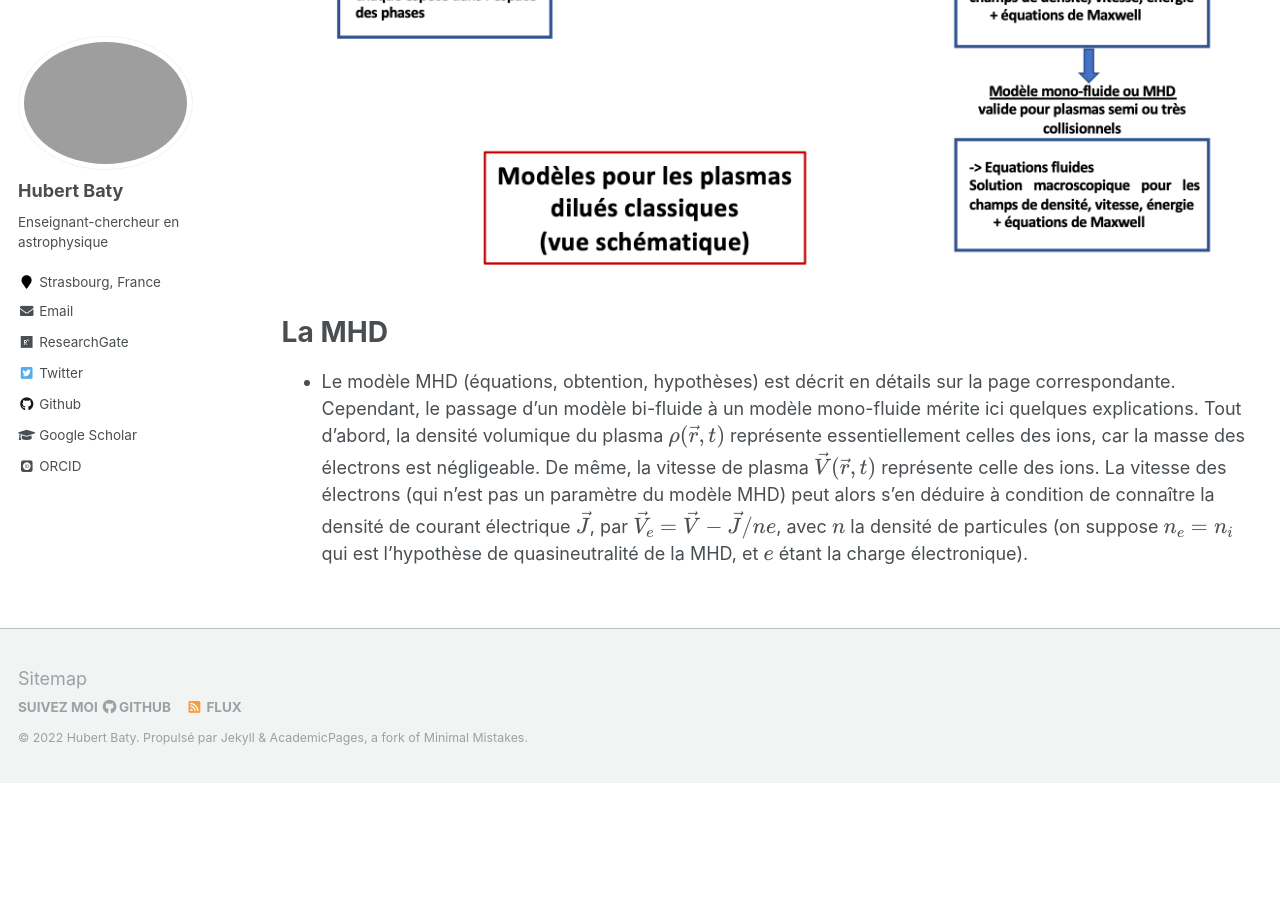
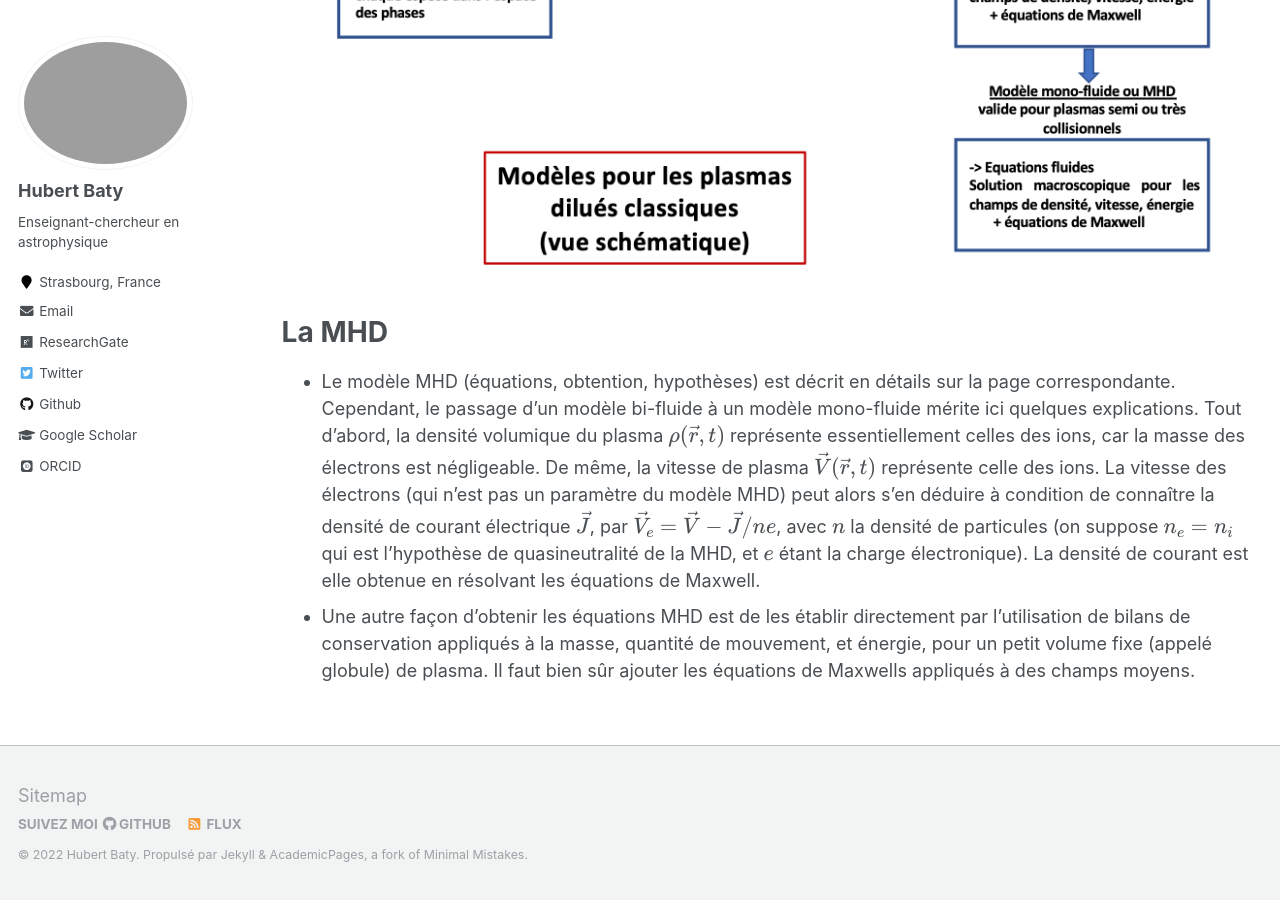
Before and after one commit to hubertbaty/hubertbaty.github.io, a Jekyll site: the page built from _pages/plasma.md, in a window 1280 px wide and 900 px high, scrolled down 5140 px. Built offline with Jekyll 4.4.1, drawn with Linux system fonts in a browser that asks for light colours; some web fonts are replaced; formulas are drawn with MathJax 3; before the commit the page ends 5923 px from its top, so only the background shows below that.

Commit message:
Update plasma.md

```diff
--- a/_pages/plasma.md
+++ b/_pages/plasma.md
@@ -64,10 +64,10 @@ Modèles de description des plasmas
   * En résumé, la MHD est constituée d'un premier jeu de trois équations différentielles de conservation permettant de calculer la densité volumique du plasma $\rho$, la vitesse $\vec V$ (à ne pas confondre avec la vitesse des particules), et la température $T$. Une hypothèse d'équation d'état est aussi nécéssaire pour relier $T$ et $\rho$ à la pression thermique $P_t$ (relation dite de fermeture) intervenant par exemple dans l'équation de conservation de la quantité de mouvement. Une équation différentielle supplémentaire (déduite des équations de Maxwell et de la loi d'Ohm) permet aussi d'obtenir le champ magnétique $\vec B$.
 
 
-
 ![](/images/mod.png)
 
 
 La MHD
 ======
- * Le modèle MHD (équations, obtention, hypothèses) est décrit en détails sur la page correspondante. Cependant, le passage d'un modèle bi-fluide à un modèle mono-fluide mérite ici quelques explications. Tout d'abord, la densité volumique du plasma $\rho (\vec r, t)$ représente essentiellement celles des ions, car la masse des électrons est négligeable. De même, la vitesse de plasma $\vec V (\vec r, t)$ représente celle des ions. La vitesse des électrons (qui n'est pas un paramètre du modèle MHD) peut alors s'en déduire à condition de connaître la densité de courant électrique $\vec J$, par $\vec V_e = \vec V - \vec J / ne$, avec $n$ la densité de particules (on suppose $n_e = n_i$ qui est l'hypothèse de quasineutralité de la MHD, et $e$ étant la charge électronique).
+ * Le modèle MHD (équations, obtention, hypothèses) est décrit en détails sur la page correspondante. Cependant, le passage d'un modèle bi-fluide à un modèle mono-fluide mérite ici quelques explications. Tout d'abord, la densité volumique du plasma $\rho (\vec r, t)$ représente essentiellement celles des ions, car la masse des électrons est négligeable. De même, la vitesse de plasma $\vec V (\vec r, t)$ représente celle des ions. La vitesse des électrons (qui n'est pas un paramètre du modèle MHD) peut alors s'en déduire à condition de connaître la densité de courant électrique $\vec J$, par $\vec V_e = \vec V - \vec J / ne$, avec $n$ la densité de particules (on suppose $n_e = n_i$ qui est l'hypothèse de quasineutralité de la MHD, et $e$ étant la charge électronique). La densité de courant est elle obtenue en résolvant les équations de Maxwell.
+ * Une autre façon d'obtenir les équations MHD est de les établir directement par l'utilisation de bilans de conservation appliqués à la masse, quantité de mouvement, et énergie, pour un petit volume fixe (appelé globule) de plasma. Il faut bien sûr ajouter les équations de Maxwells appliqués à des champs moyens.
```
